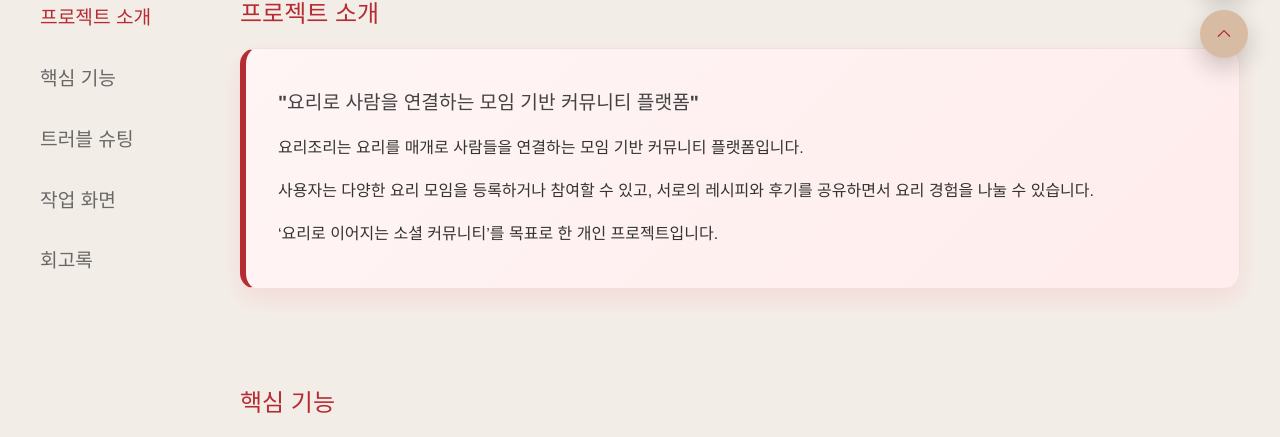
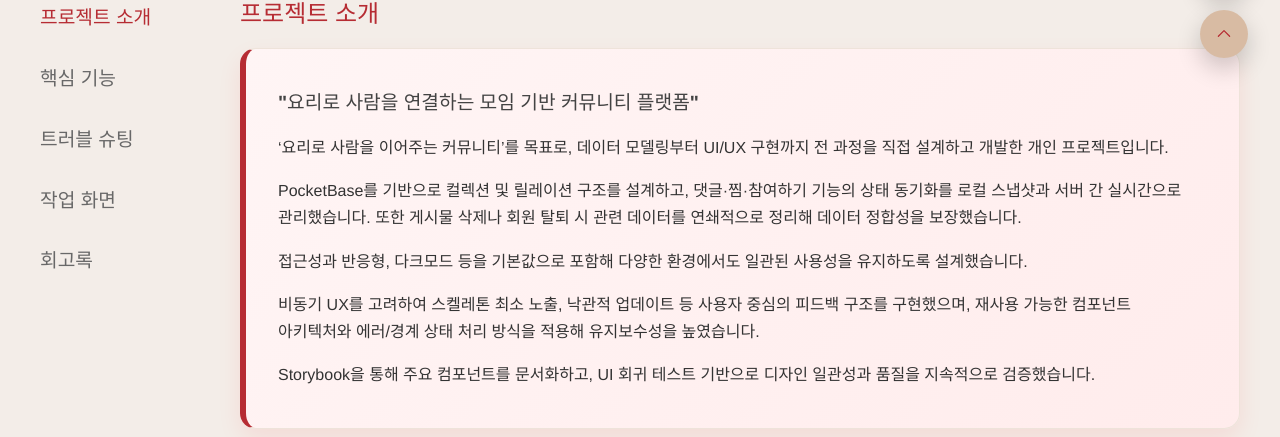
Before and after one commit to yun-narae/learn-react-portfolio, a React (Create React App) app: page /projects/personal-1 in a window 1280 px wide. Shown: the part 710-1147 px from the top of the page. Built offline with nearby package versions, Linux system fonts and the light colour scheme; a web font is replaced by a local one.

Commit message:
content(projectData): 프로젝트 설명 문구를 실제 구현 중심으로 개편

```diff
--- a/src/constants/projectData.js
+++ b/src/constants/projectData.js
@@ -52,10 +52,12 @@ export const projectData = {
         introduction: {
             title: "프로젝트 소개",
             description: [
-                "요리조리는 요리를 매개로 사람들을 연결하는 모임 기반 커뮤니티 플랫폼입니다.",
-                "사용자는 다양한 요리 모임을 등록하거나 참여할 수 있고, 서로의 레시피와 후기를 공유하면서 요리 경험을 나눌 수 있습니다.",
-                "‘요리로 이어지는 소셜 커뮤니티’를 목표로 한 개인 프로젝트입니다."
-            ],
+                "‘요리로 사람을 이어주는 커뮤니티’를 목표로, 데이터 모델링부터 UI/UX 구현까지 전 과정을 직접 설계하고 개발한 개인 프로젝트입니다.",
+                "PocketBase를 기반으로 컬렉션 및 릴레이션 구조를 설계하고, 댓글·찜·참여하기 기능의 상태 동기화를 로컬 스냅샷과 서버 간 실시간으로 관리했습니다. 또한 게시물 삭제나 회원 탈퇴 시 관련 데이터를 연쇄적으로 정리해 데이터 정합성을 보장했습니다.",
+                "접근성과 반응형, 다크모드 등을 기본값으로 포함해 다양한 환경에서도 일관된 사용성을 유지하도록 설계했습니다.",
+                "비동기 UX를 고려하여 스켈레톤 최소 노출, 낙관적 업데이트 등 사용자 중심의 피드백 구조를 구현했으며, 재사용 가능한 컴포넌트 아키텍처와 에러/경계 상태 처리 방식을 적용해 유지보수성을 높였습니다.",
+                "Storybook을 통해 주요 컴포넌트를 문서화하고, UI 회귀 테스트 기반으로 디자인 일관성과 품질을 지속적으로 검증했습니다."
+            ]
         },
         features: [
             {
@@ -204,10 +206,11 @@ export const projectData = {
         introduction: {
             title: "프로젝트 소개",
             description: [
-                "득근은 사용자가 자신의 운동 내역을 자유롭게 기록하고 관리할 수 있는 맞춤형 운동 기록 앱입니다.",
-                "캘린더에서 출석률을 확인하고, 지도에서 근처 헬스장을 탐색하며, 유튜브 영상을 통해 운동 동기부여를 얻을 수 있습니다.",
-                "‘꾸준한 운동을 돕는 기록 중심 앱’을 목표로 한 팀 프로젝트입니다."
-            ],
+                "운동 기록과 성취 시각화를 목표로, 디자인 시스템 구축과 페이지 스타일링 및 컴포넌트 구현, 다크모드·반응형 UI 구현을 중심으로 참여한 팀 프로젝트입니다",
+                "Context와 Props 구조를 최적화해 상태 전달을 단순화하고, 다크모드·테마 토큰·CSS 변수 기반 스타일링으로 재사용성을 강화했습니다.",
+                "UI는 Figma 디자인 시스템을 코드로 재현하며, 버튼/모달/폼 등의 상태(hover·active·disabled·error)를 사용자 경험 중심적으로 구현했습니다..",
+                "짧은 개발 일정 속에서도 공통 컴포넌트화와 토큰 기반 스타일 가이드를 정립해 협업 효율과 유지보수성을 개선했습니다."
+            ]
         },
         features: [
             {
@@ -314,9 +317,11 @@ export const projectData = {
         introduction: {
             title: "프로젝트 소개",
             description: [
-                "React 프레임워크와 YouTube API를 이용하여 제작한 개인 유튜브형 사이트입니다.",
-                "React의 컴포넌트 구조화와 상태 관리 패턴을 실습하고, YouTube Data API/Raw RapidAPI 응답을 가공해 의미 있는 정보로 제공하는 전 과정을 구현했습니다.",
-                "채널 · 영상 · 카테고리 페이지로 구성했으며, 스켈레톤 로딩, 다크 테마, 반응형, Swiper 커스텀 내비게이션 등 다양한 UI/UX 실험을 포함합니다."
+                "React와 YouTube Data API를 활용해 제작한 개인 프로젝트로, 외부 API 중심 서비스의 데이터 흐름과 UI 성능 최적화를 실습했습니다.",
+                "API 요청/응답 구조를 단순화하고, 영상·채널·카테고리 데이터를 효율적으로 가공하기 위해 비동기 로직을 구조화했습니다. 필수 데이터와 부가 데이터를 분리해 단계별 로딩을 구현했습니다.",
+                "Skeleton UI를 통해 데이터 지연 시에도 부드러운 체감 속도를 유지했고, ThemeProvider 기반 다크모드와 반응형 레이아웃을 적용했습니다.",
+                "Swiper 커스텀 내비게이션을 직접 구현해 드래그·버튼·키보드 탐색 등 다양한 입력 방식을 지원했습니다.",
+                "데이터 렌더링 성능을 개선하고 접근성을 강화하며, ‘빠르고 일관된 피드백 구조’를 중심으로 사용자 경험을 완성했습니다."
             ]
         },
         features: [
@@ -382,7 +387,7 @@ export const projectData = {
             ],
         },
         retrospect: {
-            quote: "“외부 API 중심 서비스에서 ‘느낌 좋은 속도’는 데이터 전략과 UI 스켈레톤의 합이었다.”",
+            quote: "“외부 API 중심 서비스에서 ‘좋은 속도’는 데이터 전략과 UI 스켈레톤의 합이었다.”",
             body: [
                 "요청/응답 흐름을 단순화하고, 목록을 ‘필수 정보 → 부가 정보’ 순으로 채우는 전략이 UX에 큰 영향을 준다는 걸 확인했습니다.",
                 "다크모드와 반응형을 초기에 구조화해두면 중후반 스타일 변경 비용이 크게 줄어듭니다.",
@@ -404,8 +409,11 @@ export const projectData = {
         introduction: {
             title: "프로젝트 소개",
             description: [
-                "기존 타잉 서비스를 팀 미션 스펙에 맞춰 재구성한 클론 코딩 프로젝트입니다.",
-                "첫 팀프로젝트로서 업무 분담·소통·깃 이슈/PR 중심 협업 사이클을 체득했고, 제가 구현한 영역(헤더·아이디/비밀번호 찾기)을 통해 마크업·스타일·유효성 검사·접근성 체크리스트 적용까지 전 과정을 경험했습니다."
+                "기존 OTT 서비스인 타잉(Tving)의 주요 화면과 기능을 분석하고, 팀 협업을 통해 UI 구조와 퍼블리싱 과정을 학습한 클론 코딩 프로젝트입니다.",
+                "HTML·SCSS·JavaScript 기반으로 마크업과 인터랙션 로직을 구현했으며, 첫 협업 프로젝트로 깃 브랜치 전략(feature/header 등)과 PR 리뷰 사이클을 직접 경험했습니다.",
+                "BEM 네이밍과 7-1 구조의 SCSS 설계를 적용해 스타일 우선순위 충돌을 해결하고, 컴포넌트 단위로 재사용성을 높였습니다.",
+                "PocketBase를 이용해 users·profiles·search_keywords 등 컬렉션을 정의하고, CRUD 로직과 유효성 검증을 연동해 실시간 데이터 흐름을 구현했습니다.",
+                "Figma 디자인을 기준으로 접근성 체크리스트(label·aria·focus)를 코드에 반영하며, 반응형·키보드 탐색·명도 대비 등 시각적 일관성을 확보했습니다."
             ]
         },
         contribution: [
```
